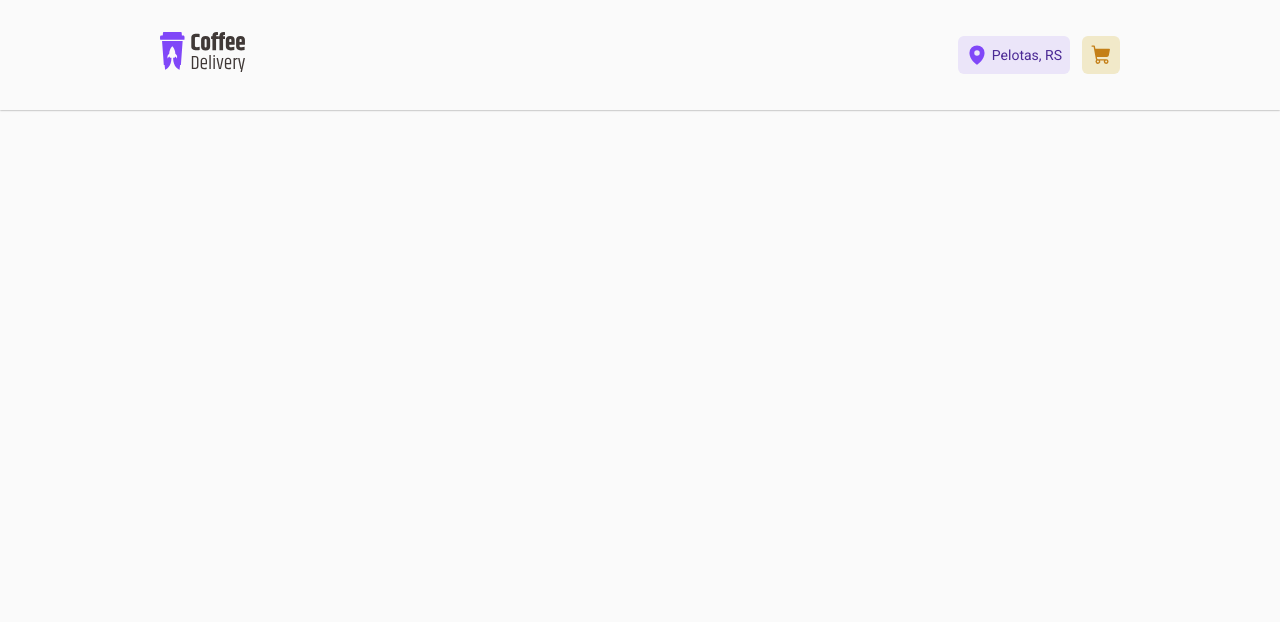
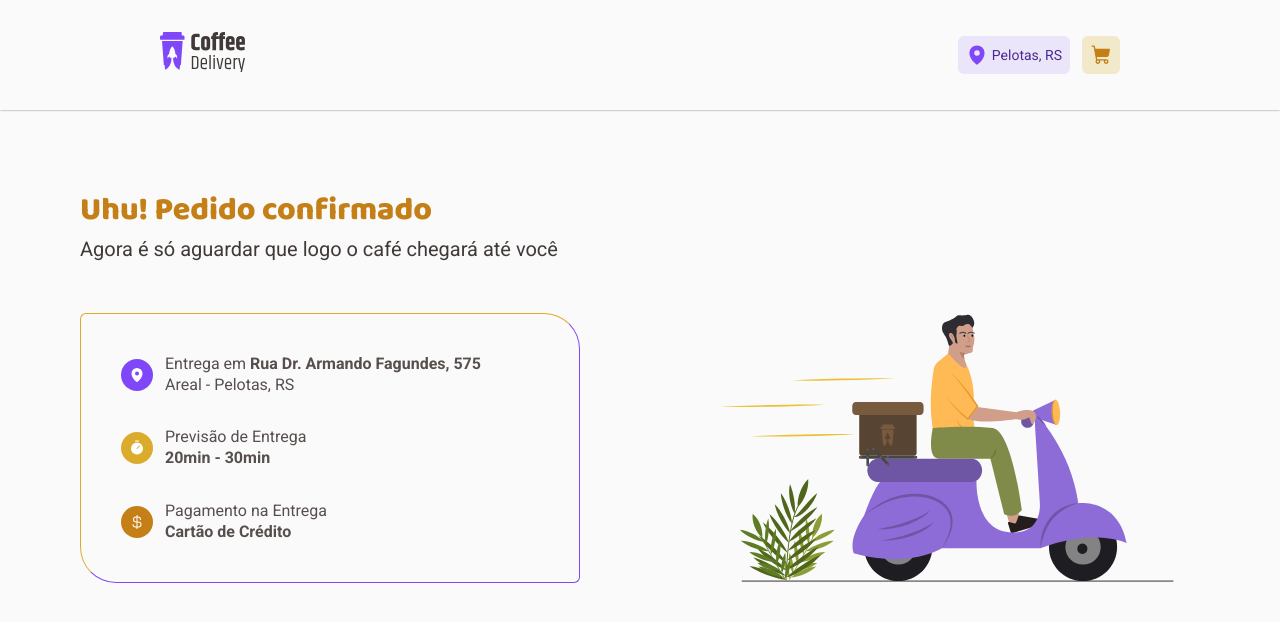
Before and after one commit to Brendler17/coffee-delivery, a React (Vite) app: page /delivery in a window 1280 px wide. Shown: the top 622 px of the page. Built offline with nearby package versions, Linux system fonts and the light colour scheme.

Commit message:
created delivery structure

```diff
--- a/src/pages/Delivery/index.tsx
+++ b/src/pages/Delivery/index.tsx
@@ -1,5 +1,45 @@
+import { CurrencyDollar, MapPin, Timer } from '@phosphor-icons/react';
+import {
+  Adress, DeliveryContainer, DeliveryContent, DeliveryHeader, DeliveryInfo, InfoIten,
+} from './styles';
+import deliveryBanner from '../../assets/delivery.svg';
+
 export function Delivery() {
   return (
-    <p>Delivery</p>
+    <DeliveryContainer>
+      <DeliveryHeader>
+        <p>Uhu! Pedido confirmado</p>
+        <span>Agora é só aguardar que logo o café chegará até você</span>
+      </DeliveryHeader>
+      <DeliveryContent>
+        <DeliveryInfo>
+          <InfoIten variant="purple">
+            <div><MapPin size={16} weight="fill" /></div>
+            <div>
+              <Adress>
+                <span>Entrega em</span>
+                <p>Rua Dr. Armando Fagundes, 575</p>
+              </Adress>
+              <span>Areal - Pelotas, RS</span>
+            </div>
+          </InfoIten>
+          <InfoIten variant="yellow">
+            <div><Timer size={16} weight="fill" /></div>
+            <div>
+              <span>Previsão de Entrega</span>
+              <p>20min - 30min</p>
+            </div>
+          </InfoIten>
+          <InfoIten variant="yellow-dark">
+            <div><CurrencyDollar size={16} /></div>
+            <div>
+              <span>Pagamento na Entrega</span>
+              <p>Cartão de Crédito</p>
+            </div>
+          </InfoIten>
+        </DeliveryInfo>
+        <img src={deliveryBanner} alt="" />
+      </DeliveryContent>
+    </DeliveryContainer>
   );
 }
--- a/src/pages/Delivery/styles.ts
+++ b/src/pages/Delivery/styles.ts
@@ -1,3 +1,89 @@
 import styled from 'styled-components';
 
-export const DeliveryContainer = styled.div``;
+export const DeliveryContainer = styled.div`
+  max-width: 70rem;
+  margin: calc(5rem + 110px) auto 0;
+`;
+
+export const DeliveryHeader = styled.div`
+  display: flex;
+  flex-direction: column;
+  gap: 0.25rem;
+
+  p {
+    font-family: 'Baloo 2', cursive;
+    font-size: 2rem;
+    font-weight: 800;
+    color: ${(props) => props.theme['yellow-500']};
+  }
+
+  span {
+    font-size: 1.25rem;
+    color: ${(props) => props.theme.subtitle};
+  }
+`;
+export const DeliveryContent = styled.main`
+  margin-top: 2.5rem;
+  display: flex;
+  align-items: center;
+  justify-content: space-between;
+`;
+
+export const DeliveryInfo = styled.div`
+  display: flex;
+  flex-direction: column;
+  gap: 2rem;
+  padding: 2.5rem;
+  min-width: 500px;
+
+  border: 1px solid;
+  border-radius: 6px 36px 6px 36px;
+  border-top-color: ${(props) => props.theme['yellow-300']};
+  border-left-color: ${(props) => props.theme['yellow-300']};
+  border-right-color: ${(props) => props.theme['purple-300']};
+  border-bottom-color: ${(props) => props.theme['purple-300']};
+`;
+
+interface InfoItenVariant {
+  variant: 'yellow-dark' | 'yellow' | 'purple';
+}
+
+const InfoItenColorVariants = {
+  'yellow-dark': 'yellow-500',
+  yellow: 'yellow-300',
+  purple: 'purple-300',
+};
+
+export const InfoIten = styled.div<InfoItenVariant>`
+  display: flex;
+  align-items: center;
+  gap: 0.75rem;
+
+  > div:first-child {
+    background: ${(props) => props.theme[InfoItenColorVariants[props.variant]]};
+    display: flex;
+    align-items: center;
+    justify-content: center;
+    padding: 0.5rem;
+    border-radius: 50%;
+  }
+
+  svg {
+    color: ${(props) => props.theme.white};
+    line-height: 0;
+  }
+
+  span, p {
+    color: ${(props) => props.theme.text};
+  }
+
+  p {
+    font-weight: 700;
+  }
+
+`;
+
+export const Adress = styled.div`
+  display: flex;
+  gap: 4px;
+`;
```
